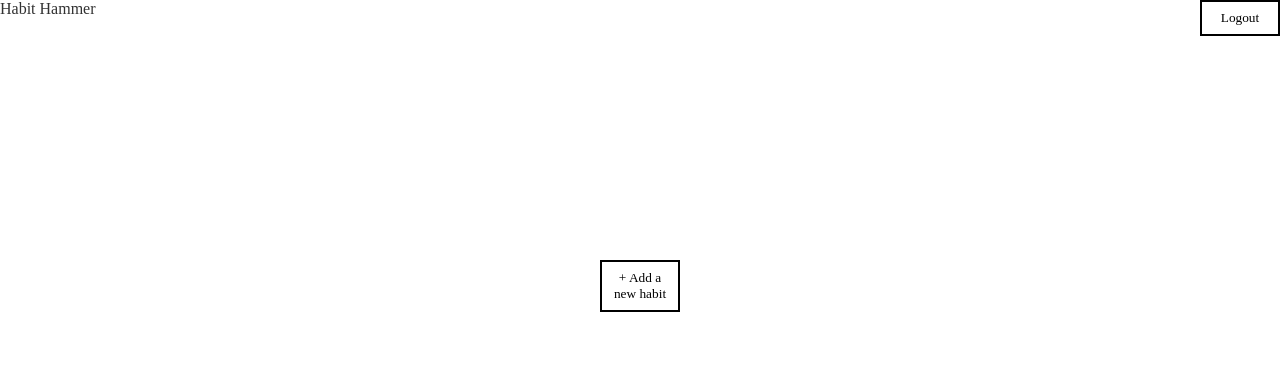
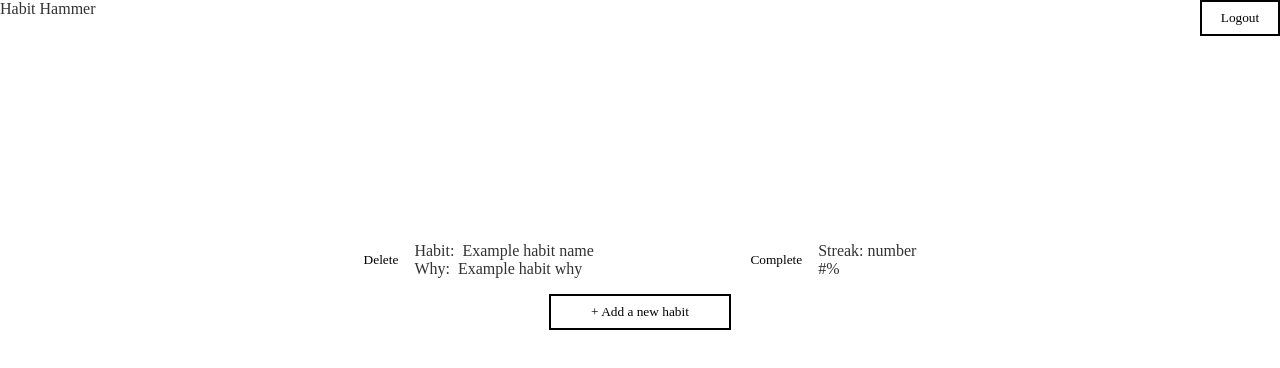
Before and after one commit to Clarkson9/habit-hammer, a React (Create React App) app: page /list in a window 1280 px wide. Shown: the top 368 px of the page. Built offline with nearby package versions, Linux system fonts and the light colour scheme; no server answers.

Commit message:
add habit component scaffold

```diff
--- a/src/components/Habit/Habit.js
+++ b/src/components/Habit/Habit.js
@@ -1,7 +1,35 @@
 import "./Habit.scss";
 
 const Habit = () => {
-	return <></>;
+	return (
+		<li className="habit">
+			<button className="delete-button" type="button">
+				Delete
+			</button>
+			<div className="habit-details">
+				<div className="habit-details__name">
+					<p>Habit:</p>
+					<p>Example habit name</p>
+					<button className="edit-button" type="button"></button>
+				</div>
+				<div className="habit-details__why">
+					<p>Why:</p>
+					<p>Example habit why</p>
+				</div>
+			</div>
+			<button className="complete-button" type="button">
+				Complete
+			</button>
+			<div className="habit-stats">
+				<div className="habit-stats__streak">
+					<p>Streak: number</p>
+				</div>
+				<div className="habit-stats__progress">
+					<p>#%</p>
+				</div>
+			</div>
+		</li>
+	);
 };
 
 export default Habit;
--- a/src/components/Habit/Habit.scss
+++ b/src/components/Habit/Habit.scss
@@ -0,0 +1,28 @@
+@use "../../styles/partials/variables" as *;
+@use "../../styles/partials/mixins" as *;
+
+.habit {
+	display: flex;
+	gap: 1rem;
+}
+
+.habit-details {
+	display: flex;
+	flex-direction: column;
+	width: 20rem;
+
+	&__name {
+		display: flex;
+		gap: 0.5rem;
+	}
+
+	&__why {
+		display: flex;
+		gap: 0.5rem;
+	}
+}
+
+.habit-stats {
+	display: flex;
+	flex-direction: column;
+}
--- a/src/pages/HabitList/HabitList.js
+++ b/src/pages/HabitList/HabitList.js
@@ -78,12 +78,13 @@ const HabitList = () => {
 
 	return (
 		<main className="center-box">
-			{/* <Habit /> */}
-
-			{/* on click trigger modal */}
+			<div className="habit-list-wrapper">
+				<ul className="habit-list">
+					<Habit />
+				</ul>
 				<button
 					type="button"
-				className="button"
+					className="add-habit-button button"
 					onClick={() => toggleModal(addHabitModal)}>
 					+ Add a new habit
 				</button>
@@ -157,6 +158,7 @@ const HabitList = () => {
 						</div>
 					</form>
 				</dialog>
+			</div>
 		</main>
 	);
 };
--- a/src/pages/HabitList/HabitList.scss
+++ b/src/pages/HabitList/HabitList.scss
@@ -1,5 +1,11 @@
 @use "../../styles/partials/variables" as *;
 @use "../../styles/partials/mixins" as *;
+
+.habit-list-wrapper {
+	display: flex;
+	flex-direction: column;
+	gap: 1rem;
+}
 
 .habit-modal {
 	border: none;
@@ -19,3 +25,8 @@
 	display: flex;
 	gap: 2rem;
 }
+
+.add-habit-button {
+	align-self: center;
+	width: 33%;
+}
```
Lines whose indentation alone changed are shown as unchanged.
